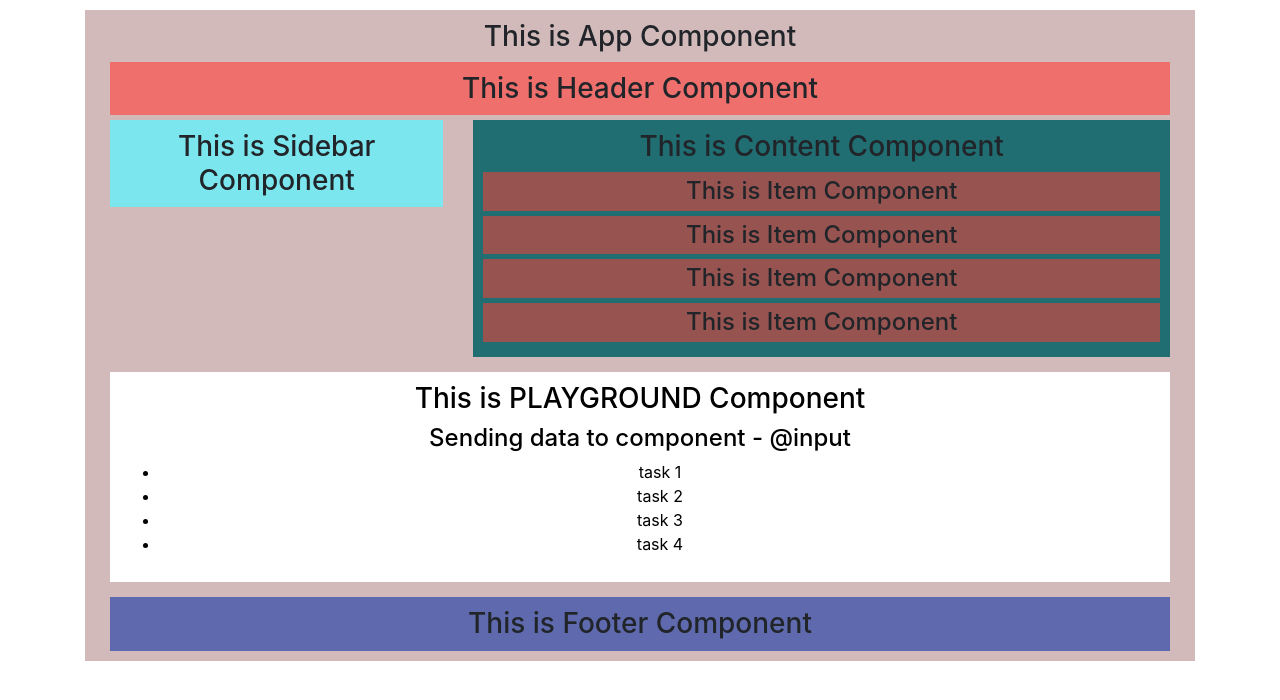
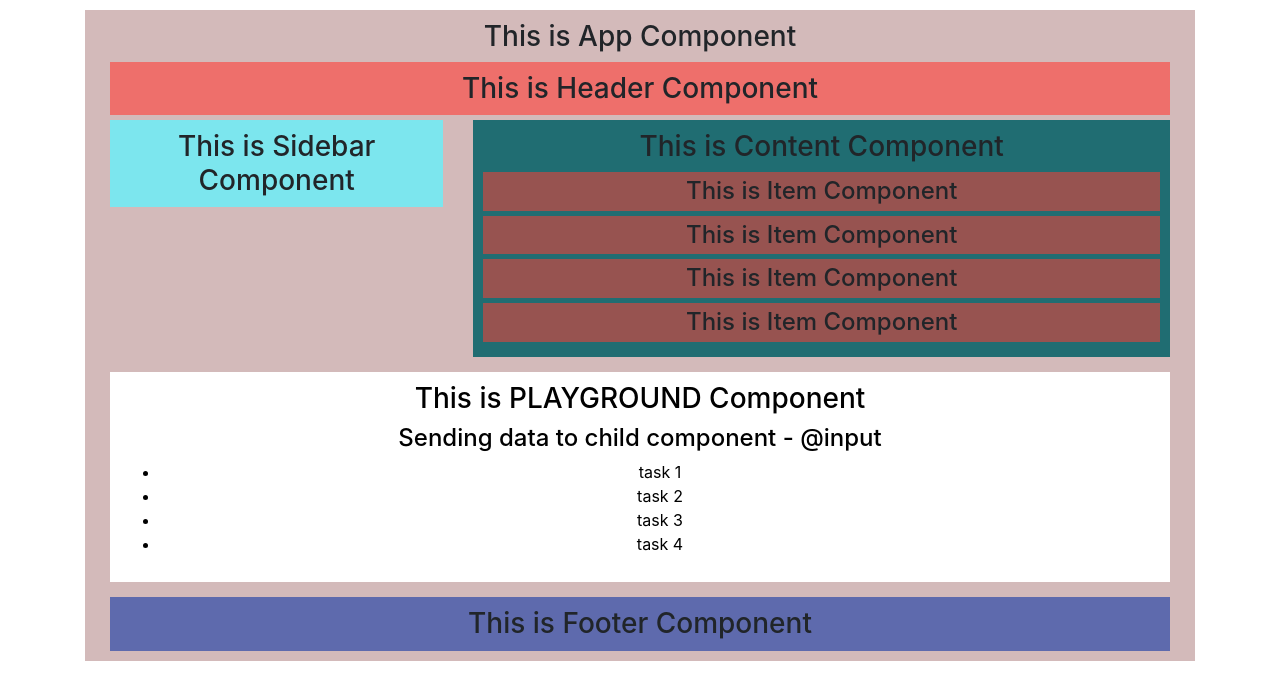
Before and after one commit to dariusz75/testAngular, an Angular app: page / in a window 1280 px wide. Shown: the top 700 px of the page. Built offline with nearby package versions, Linux system fonts and the light colour scheme.

Commit message:
refactoring

```diff
--- a/src/app/playground/playground.component.ts
+++ b/src/app/playground/playground.component.ts
@@ -9,7 +9,7 @@ import { Component, OnInit } from '@angular/core';
 export class PlaygroundComponent implements OnInit {
 
   title = 'Playground';
-  subtitle = 'Sending data to component - @input';
+  subtitle = 'Sending data to child component - @input';
 
   tasksList = ['task 1', 'task 2', 'task 3', 'task 4'];
 
```
